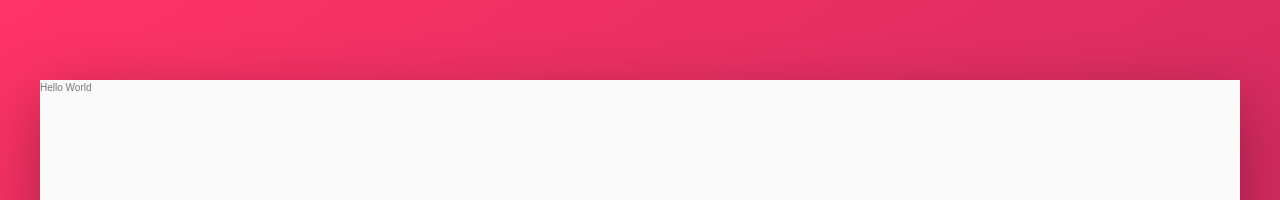
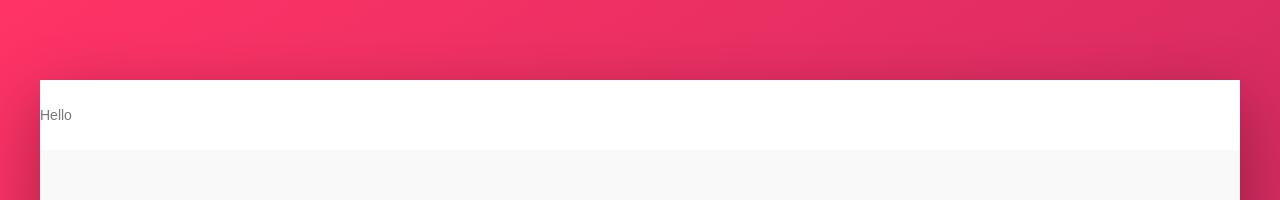
Before and after one commit to KSamra/trillo-react, a React (Create React App) app: page / in a window 1280 px wide. Shown: the top 200 px of the page. Built offline with nearby package versions, Linux system fonts and the light colour scheme.

Commit message:
need to add elements to header component

```diff
--- a/src/App.js
+++ b/src/App.js
@@ -4,9 +4,7 @@ import {ThemeProvider} from 'styled-components';
 // Components
 import Background from './components/Background';
 import Container from './components/Container';
-
-// import Background2 from './components/Background2';
-// import Container2 from './components/Container2';
+import Header from './components/Header';
 
 // base theme
 const theme = {
@@ -31,7 +29,7 @@ const App = () => {
     <ThemeProvider theme={theme}>
       <Background>
         <Container>
-          Hello World
+          <Header>Hello</Header>
         </Container>
 
       </Background>
--- /dev/null
+++ b/src/components/Header.js
@@ -0,0 +1,13 @@
+import styled from 'styled-components';
+
+const Header = styled.header`
+  height: 7rem;
+  background-color: #fff;
+  display: flex;
+  justify-content: space-between;
+  align-items: center;
+  border-bottom: ${props => props.theme.color_grey_light_2};
+  font-size: 1.4rem;
+`;
+
+export default Header;
```
